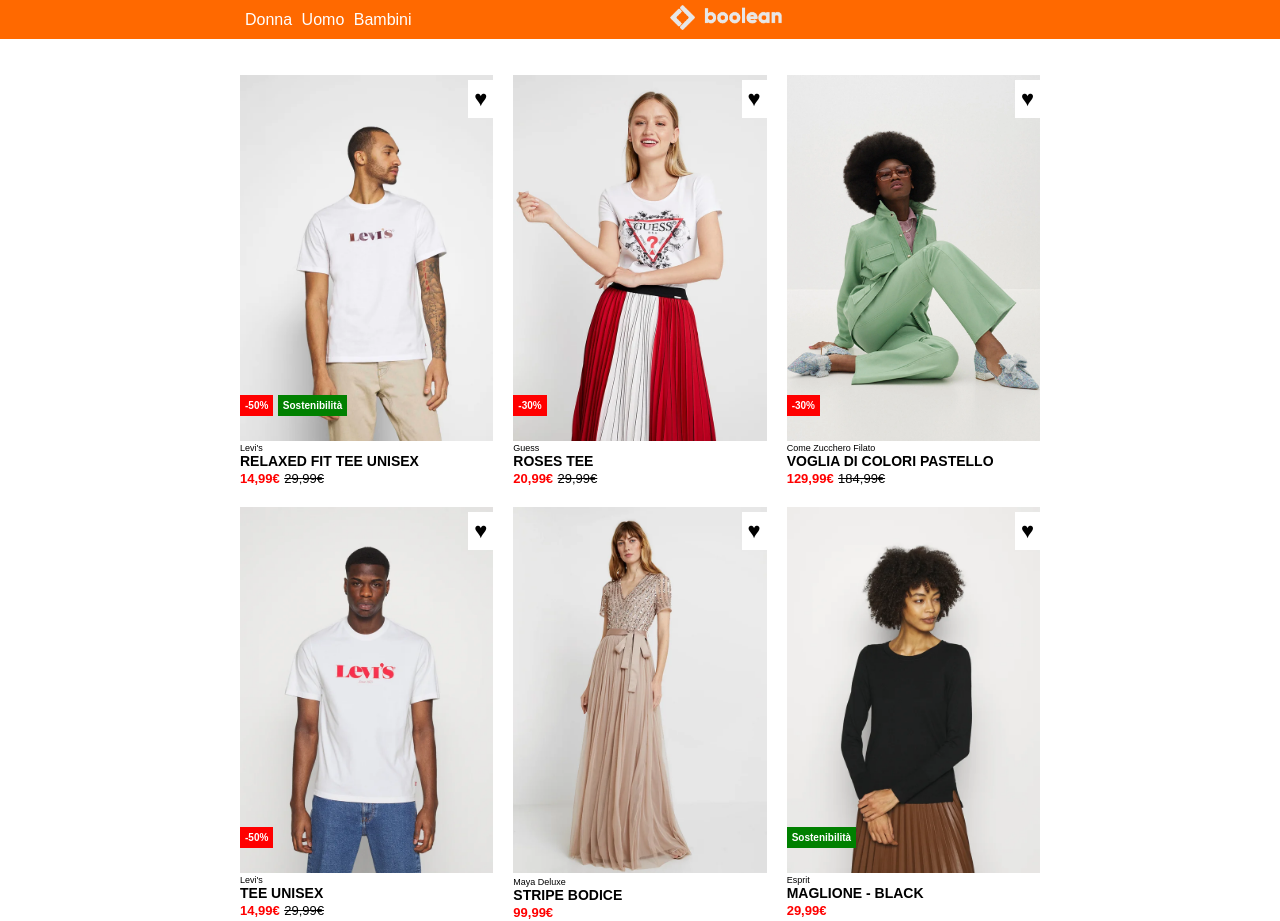
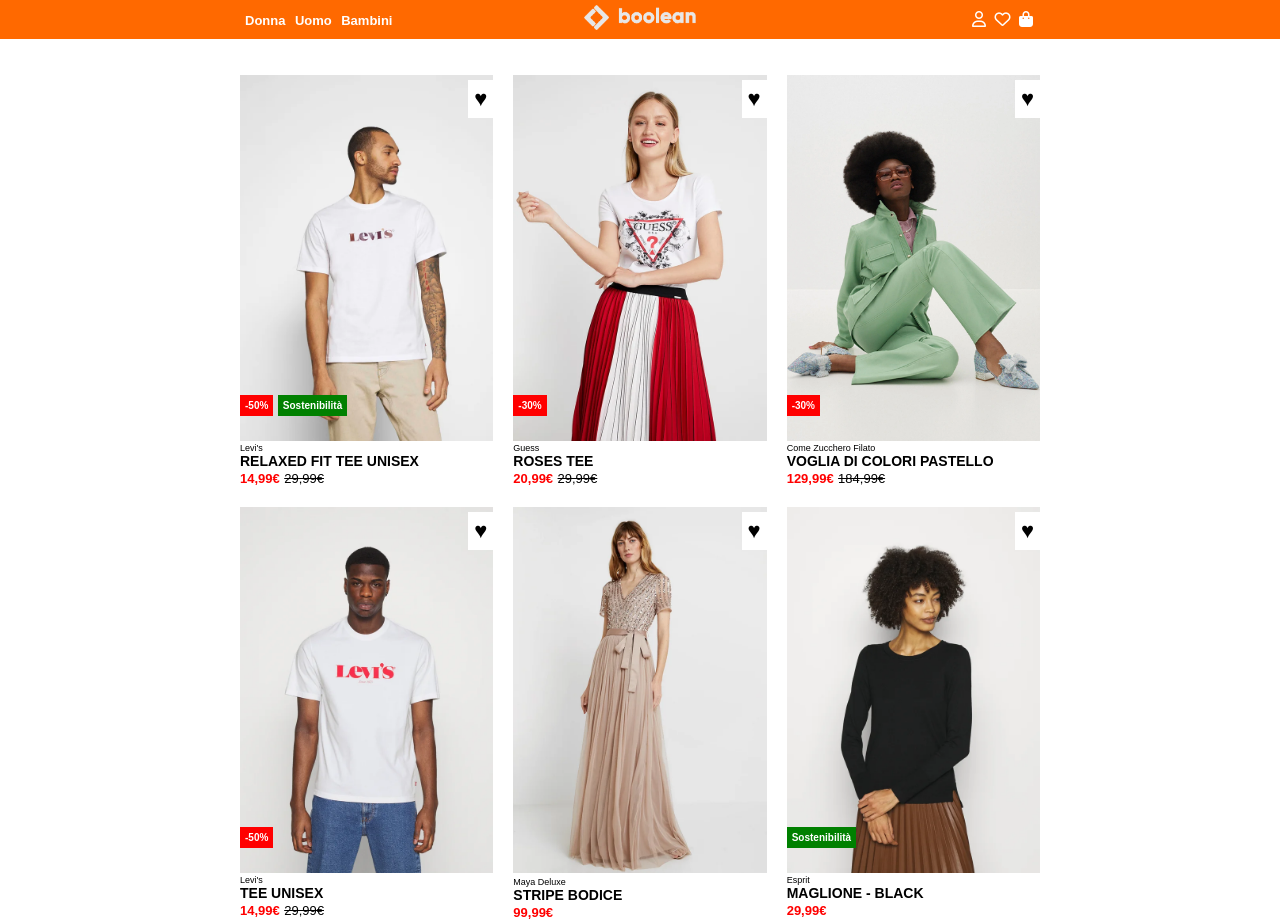
Before and after one commit to armandotruglio/html-css-boolando, a plain HTML site: page index.html in a window 1280 px wide. Drawn offline with Linux system fonts and the light colour scheme.

Commit message:
Finished Header

```diff
--- a/css/style.css
+++ b/css/style.css
@@ -28,6 +28,8 @@ a{
     text-decoration: none;
     color: white;
     margin-right: 5px;
+    font-size: small;
+    font-weight: bold;
 }
 
 /*Utils*/
@@ -40,12 +42,30 @@ a{
 .navbar{
     padding: 5px;
     display: flex;
-    justify-content: space-between;
     align-items: center;
 }
 
+.customer-type{
+    flex-basis: 20%;
+}
+
+.logo{
+    flex-basis: 60%;
+    text-align: center;
+}
+
+.icons{
+    flex-basis: 20%;
+    text-align: end;
+}
+
+
 .logo img{
     height: 25px;
+}
+
+.icons i{
+    margin: 0 2px;
 }
 
 /*Main*/
--- a/index.html
+++ b/index.html
@@ -23,9 +23,9 @@
             </div>
 
             <div class="icons">
-                <i></i>
-                <i></i>
-                <i></i>
+                <i class="fa-regular fa-user"></i>
+                <i class="fa-regular fa-heart"></i>
+                <i class="fa-solid fa-bag-shopping"></i>
             </div>
         </nav>
     </header>
```
